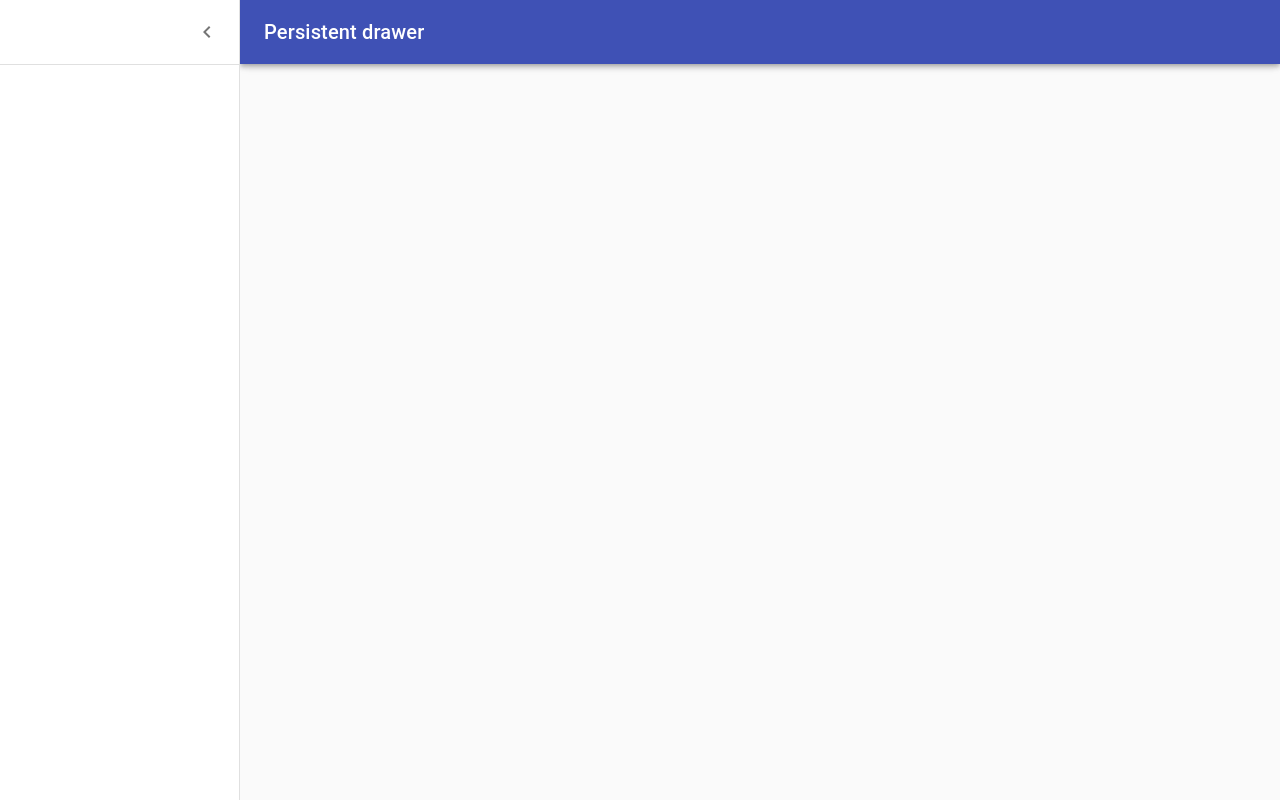
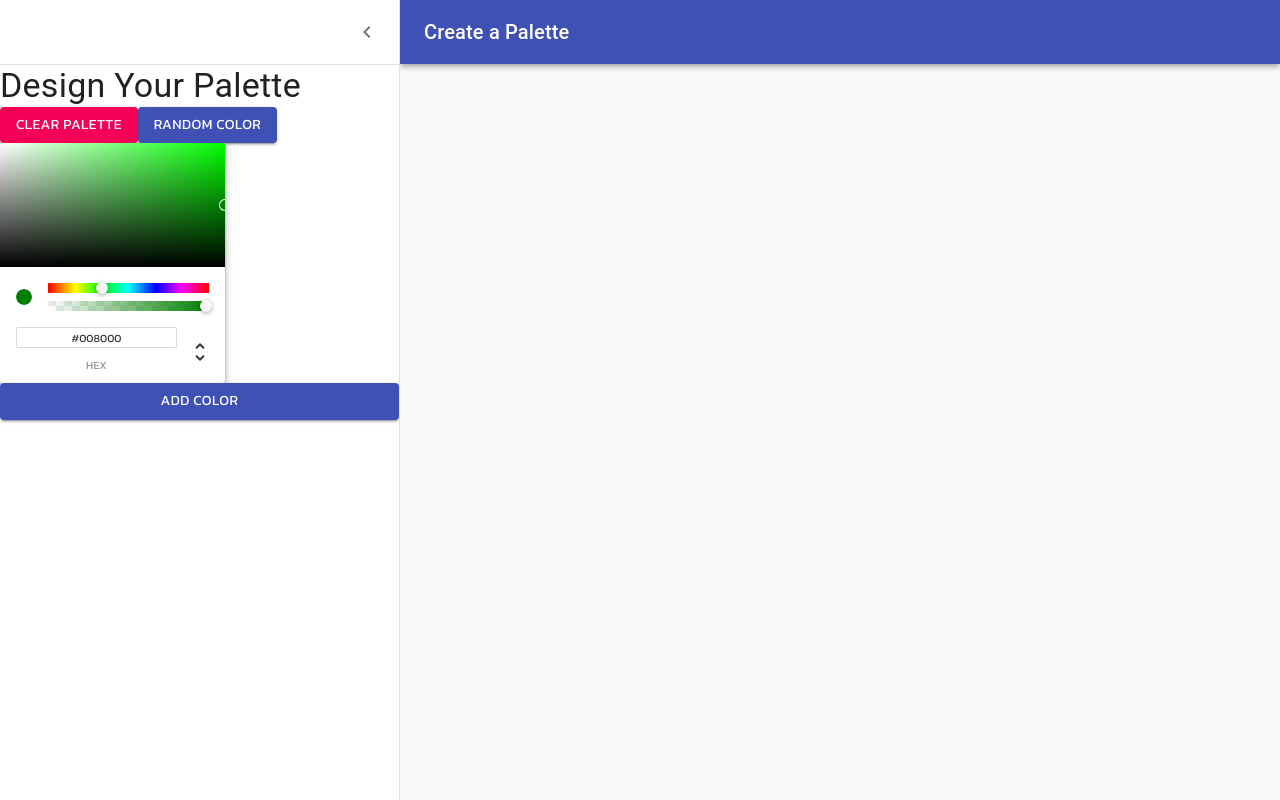
Before and after one commit to David-mwendwa/color-picker, a React (Create React App) app: page /palette/new in a window 1280 px wide. Both pictures are taken after a click on the button "open drawer". Built offline with nearby package versions, Linux system fonts and the light colour scheme.

Commit message:
feat: add ChromePicker and Buttons to drawer

```diff
--- a/package.json
+++ b/package.json
@@ -12,6 +12,7 @@
     "chroma-js": "^2.1.2",
     "rc-slider": "^9.7.2",
     "react": "^17.0.2",
+    "react-color": "^2.19.3",
     "react-copy-to-clipboard": "^5.0.3",
     "react-dom": "^17.0.2",
     "react-router-dom": "^5.2.0",
--- a/src/NewPaletteForm.js
+++ b/src/NewPaletteForm.js
@@ -11,8 +11,10 @@ import IconButton from '@material-ui/core/IconButton';
 import MenuIcon from '@material-ui/icons/Menu';
 import ChevronLeftIcon from '@material-ui/icons/ChevronLeft';
 import ChevronRightIcon from '@material-ui/icons/ChevronRight';
+import { Button } from '@material-ui/core';
+import { ChromePicker } from 'react-color';
 
-const drawerWidth = 240;
+const drawerWidth = 400;
 
 const styles = makeStyles((theme) => ({
   root: {
@@ -102,7 +104,7 @@ const NewPaletteForm = () => {
             <MenuIcon />
           </IconButton>
           <Typography variant='h6' noWrap>
-            Persistent drawer
+            Create a Palette
           </Typography>
         </Toolbar>
       </AppBar>
@@ -124,7 +126,20 @@ const NewPaletteForm = () => {
           </IconButton>
         </div>
         <Divider />
-
+        <Typography variant='h4'>Design Your Palette</Typography>
+        <div>
+          <Button variant='contained' color='secondary'>
+            Clear Palette
+          </Button>
+          <Button variant='contained' color='primary'>
+            Random Color
+          </Button>
+        </div>
+        <ChromePicker
+          color='green'
+          onChangeComplete={(newColor) => console.log(newColor)}
+        />
+        <Button variant="contained" color="primary">Add Color</Button>
       </Drawer>
       <main
         className={clsx(classes.content, {
```
Also changed, not shown: 1 other file (tests, documents, lock files or other folders).
